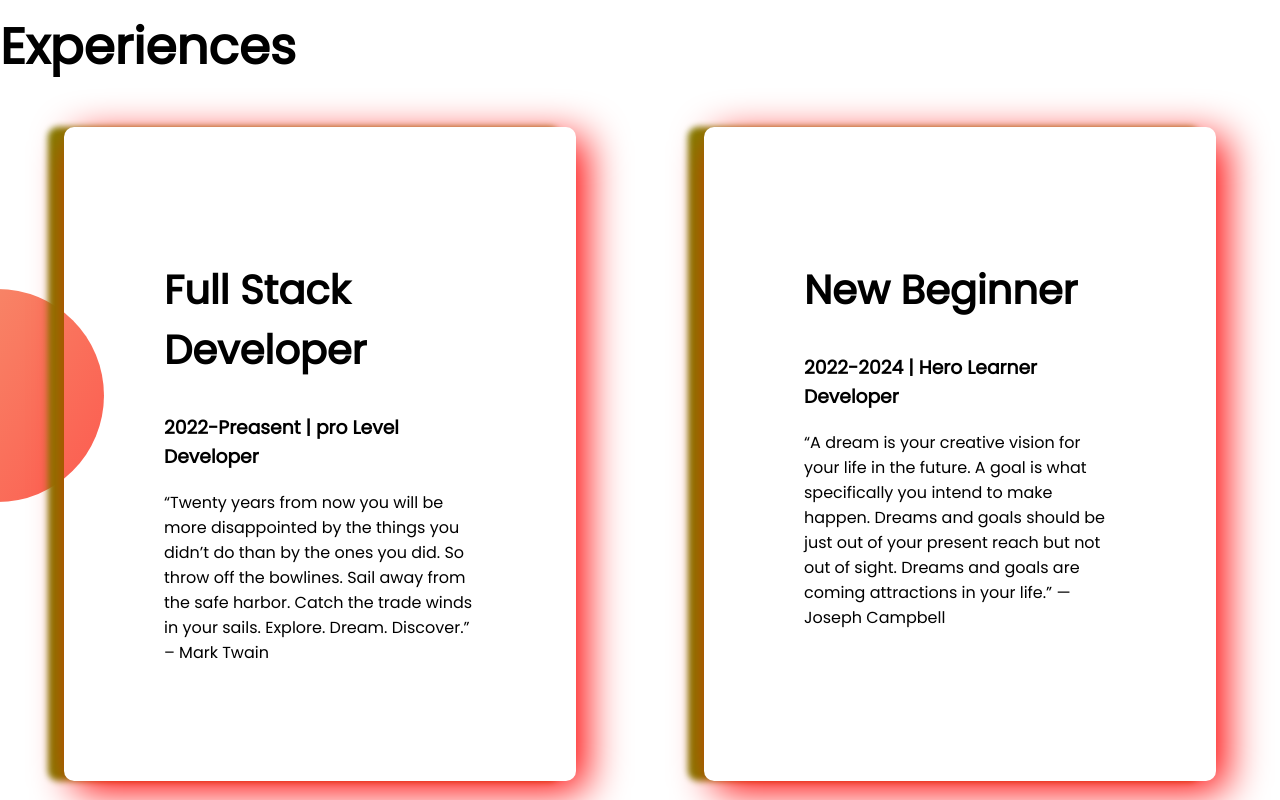
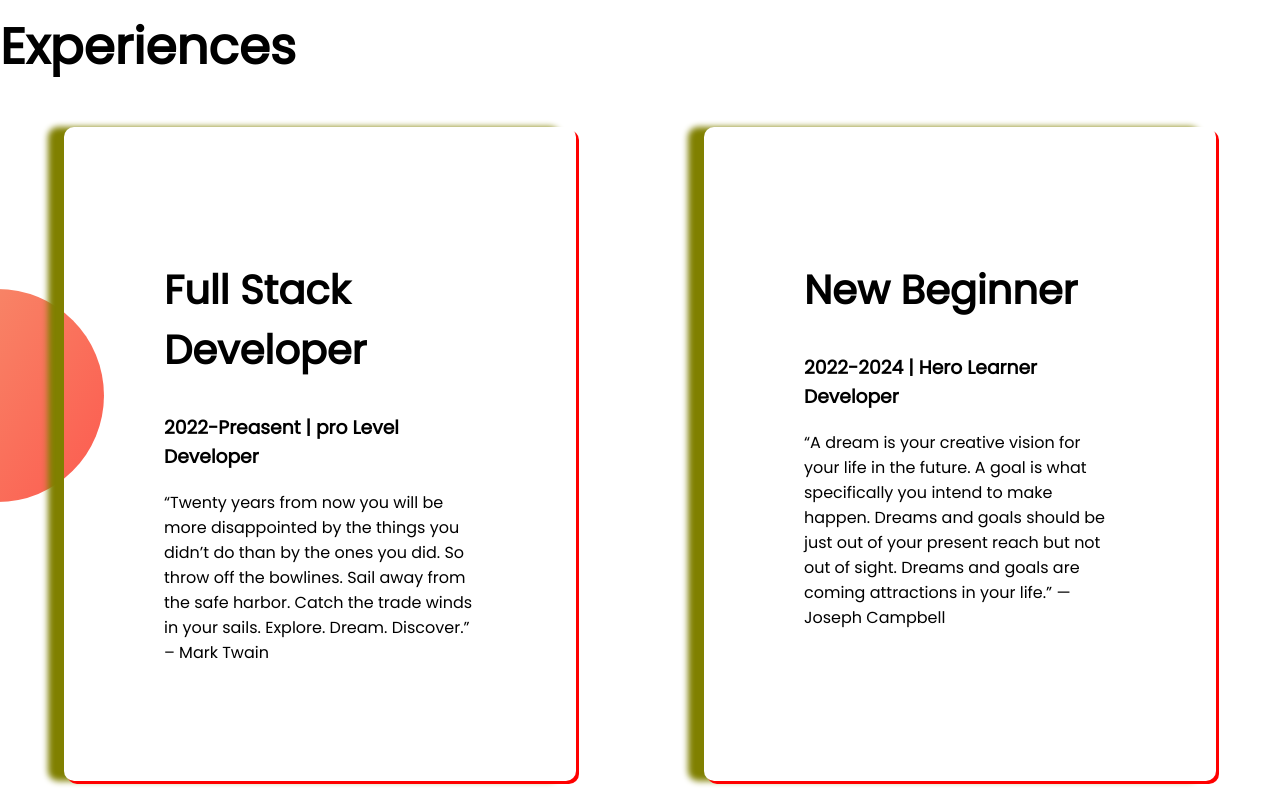
Before and after one commit to Bayzidsajib/developer.portfolio1, a plain HTML site: page index.html in a window 1280 px wide. Shown: the part 1320-2120 px from the top of the page. Drawn offline with Linux system fonts and the light colour scheme.

Commit message:
box added

```diff
--- a/style.css
+++ b/style.css
@@ -54,7 +54,7 @@ h2{
                                                margin-right: 5%;
                                                padding: 100px;
                                                border-radius: 10px;
-                                                box-shadow: 10px 10px 40px red, -1em 0 .4em olive;
+                                               box-shadow: 3px 3px red, -1em 0 .4em olive;
                         }
                         #web-dev-experince{
                                                 border-left: 7px,solid;
```
